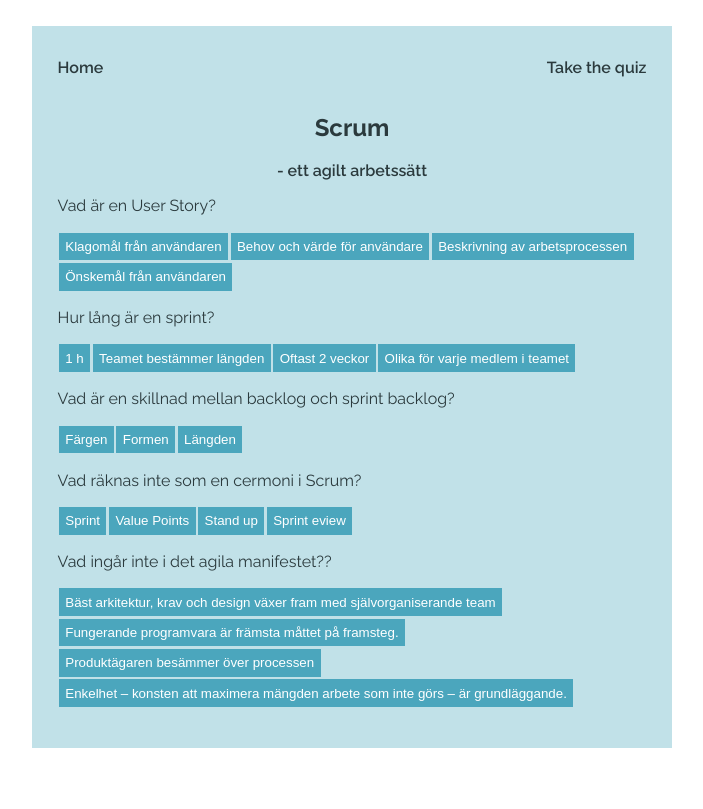
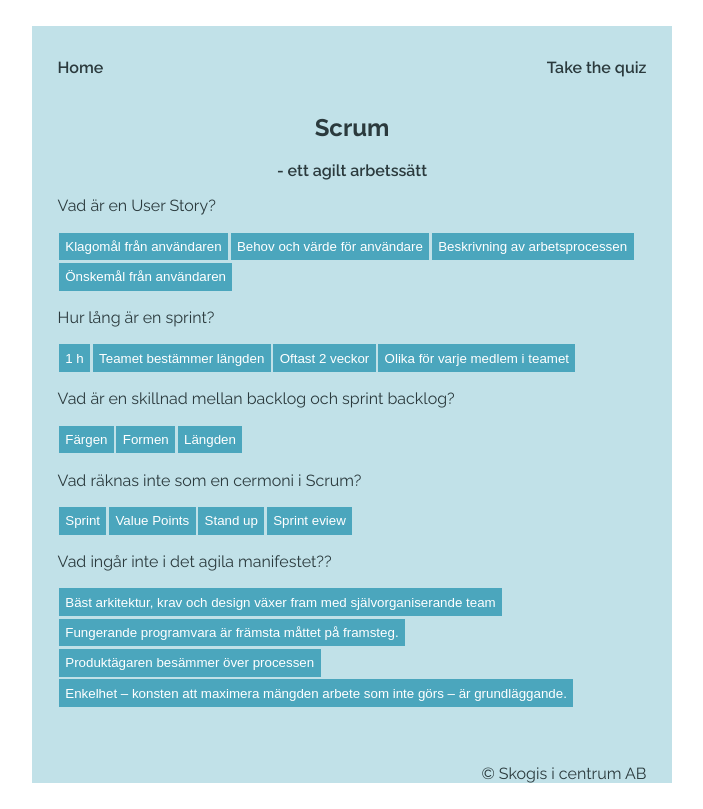
Before and after one commit to brittatoresson/Agila-metoder, a React (Create React App) app in the folder agila-metoder/: page /quiz in a window 1280 px wide. Shown: the whole page, without its empty margins (288-991 px from the left). Built offline with nearby package versions, Linux system fonts and the light colour scheme.

Commit message:
Add footer #19

```diff
--- a/agila-metoder/src/App.js
+++ b/agila-metoder/src/App.js
@@ -5,6 +5,7 @@ import FirstPage from "./Pages/Main";
 import Quiz from "./Pages/Quiz";
 import Manifest from "./Pages/AgileManifest";
 import { BrowserRouter, Routes, Route, Link } from "react-router-dom";
+import Footer from "./Components/Footer";
 
 function App() {
   return (
--- a/agila-metoder/src/Components/Card.jsx
+++ b/agila-metoder/src/Components/Card.jsx
@@ -1,4 +1,5 @@
 import { useState } from "react";
+import Footer from "./Footer";
 import Modal from "./Modal";
 
 function Card(props) {
--- /dev/null
+++ b/agila-metoder/src/Components/Footer.jsx
@@ -0,0 +1,9 @@
+function Footer() {
+  return (
+    <footer>
+      <p> © Skogis i centrum AB </p>
+    </footer>
+  );
+}
+
+export default Footer;
--- a/agila-metoder/src/Components/Quiz.jsx
+++ b/agila-metoder/src/Components/Quiz.jsx
@@ -1,6 +1,7 @@
 import React, { useState } from "react";
 import Navbar from "./TopNav";
 import Modal from "./Modal";
+import Footer from "./Footer";
 
 export default function QuizComponent() {
   const questions = [
@@ -104,6 +105,7 @@ export default function QuizComponent() {
           </section>
         ))}
       </section>
+      <Footer />
     </section>
   );
 }
--- a/agila-metoder/src/MainContent.jsx
+++ b/agila-metoder/src/MainContent.jsx
@@ -3,6 +3,7 @@ import { team, ceremonies, artifacts } from "./Components/data";
 import Card from "./Components/Card";
 import { useEffect, useState } from "react";
 import Navbar from "./Components/TopNav";
+import Footer from "./Components/Footer";
 
 function FirstPage() {
   const [click, setClick] = useState("");
@@ -39,9 +40,7 @@ function FirstPage() {
       {click === "Teamet" ? <Card items={teamArray} /> : null}{" "}
       {click === "Artifacts" ? <Card items={artifactsArray} /> : null}{" "}
       {click === "Processen" ? <Card items={ceremoniesArray} /> : null}{" "}
-      <footer>
-        <p> © Skogis i centrum AB </p>
-      </footer>
+      <Footer />
     </section>
   );
 }
--- a/agila-metoder/src/Pages/AgileManifest.js
+++ b/agila-metoder/src/Pages/AgileManifest.js
@@ -1,4 +1,5 @@
 import { manifest } from "../Components/data";
+import Footer from "../Components/Footer";
 import Navbar from "../Components/TopNav";
 console.log(manifest);
 
@@ -16,7 +17,7 @@ function Manifest() {
           {element.id > 0 ? element.id + ": " + element.item : element.item}
         </p>
       ))}
-      {/* <Footer/> make a footer component */}
+      <Footer />
     </section>
   );
 }
```
